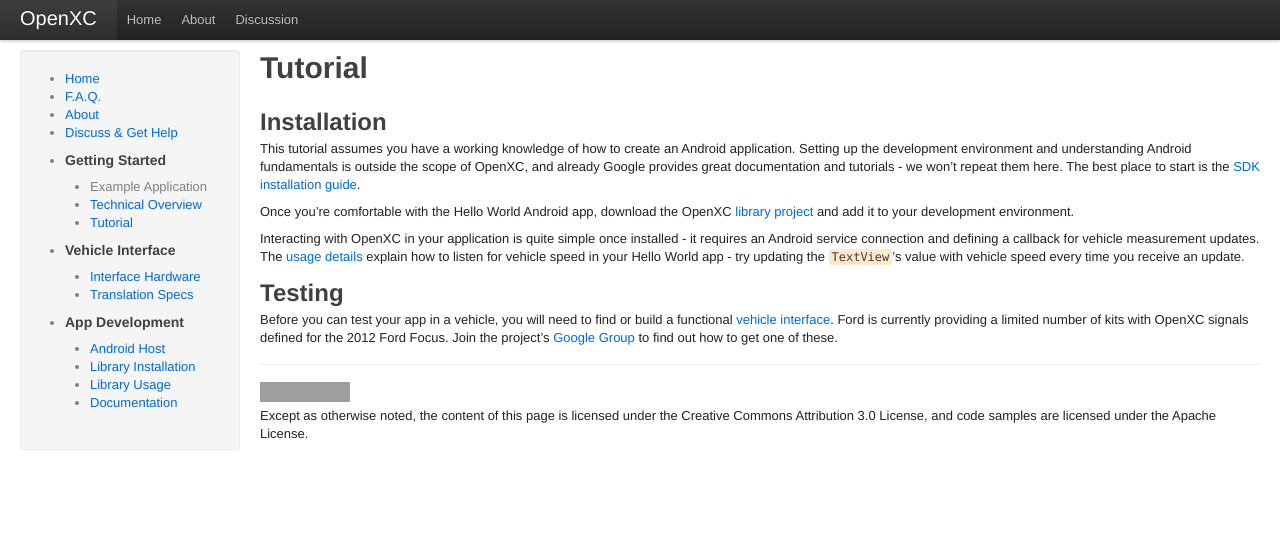
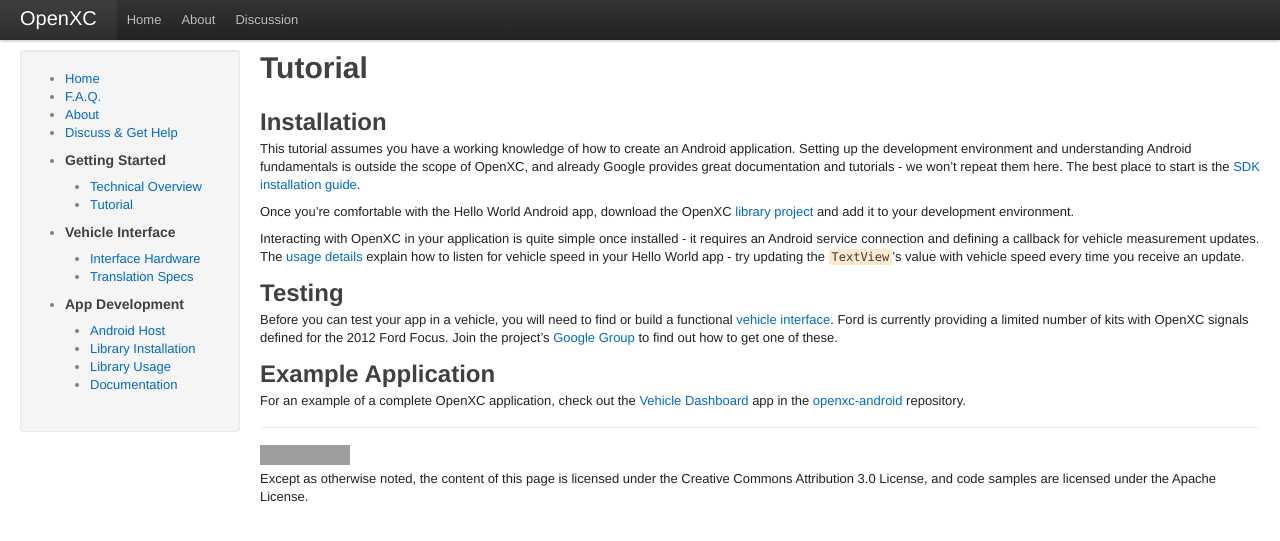
Before and after one commit to openxc/openxcplatform.com, a Jekyll site: the page built from tutorial.mkd, in a window 1280 px wide. Shown: the top 541 px of the page. Built offline with Jekyll 4.4.1, drawn with Linux system fonts in a browser that asks for light colours; nearby versions of some CDN libraries; Markdown is read by kramdown in place of the engine named in the settings; grey boxes are pictures that could not be loaded.

Commit message:
Add link to example application in tutorial.

```diff
--- a/_layouts/default.html
+++ b/_layouts/default.html
@@ -45,9 +45,8 @@
                 <li><a href="/about.html">About</a></li>
                 <li><a href="/discuss.html">Discuss &amp; Get Help</a></li>
                 <li><h5>Getting Started</h5><ul>
-                    <li>Example Application</li>
                     <li><a href="/getting-started/overview.html">Technical Overview</a></li>
-                    <li><a href="/getting-started/tutoria.html">Tutorial</a></li>
+                    <li><a href="/getting-started/tutorial.html">Tutorial</a></li>
                 </ul></li>
                 <li><h5>Vehicle Interface</h5><ul>
                     <li><a href="/developers/vehicle-interface/hardware.html">Interface Hardware</a></li>
--- a/tutorial.mkd
+++ b/tutorial.mkd
@@ -30,8 +30,15 @@
 of kits with OpenXC signals defined for the 2012 Ford Focus. Join the project's
 [Google Group][gg] to find out how to get one of these.
 
+## Example Application
+
+For an example of a complete OpenXC application, check out the
+[Vehicle Dashboard][] app in the [openxc-android][] repository.
+
 [gg]: http://groups.google.com/group/openxc
 [sdk]: http://developer.android.com/sdk/installing.html
 [vehicle interface]: http://openxcplatform.com/developers/vehicle-interface/hardware.html
 [library project]: http://openxcplatform.com/developers/android/library-installation.html
 [usage details]: http://openxcplatform.com/developers/android/library-usage.html
+[openxc-android]: https://github.com/openxc/openxc-android
+[Vehicle Dashboard]: https://github.com/openxc/openxc-android/tree/master/examples
```
